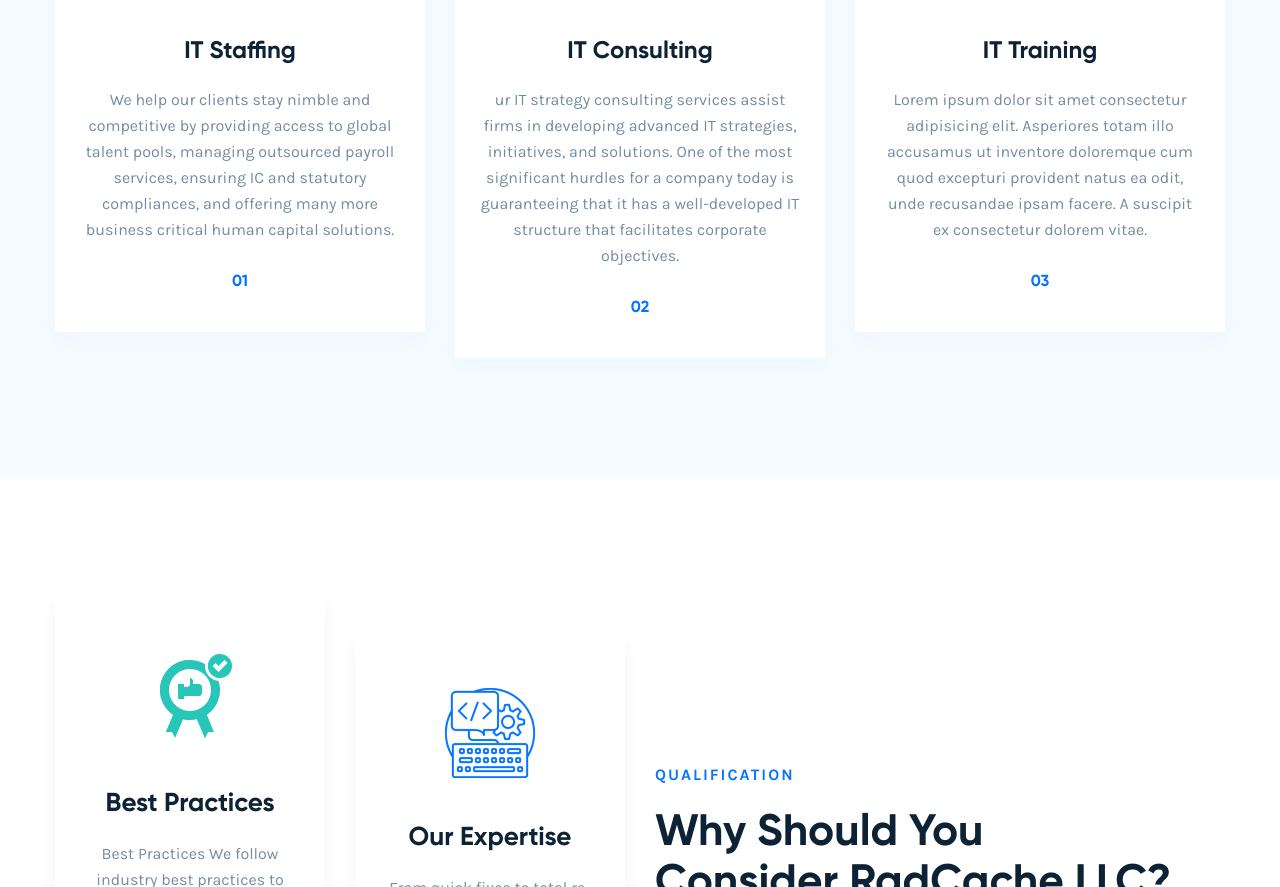
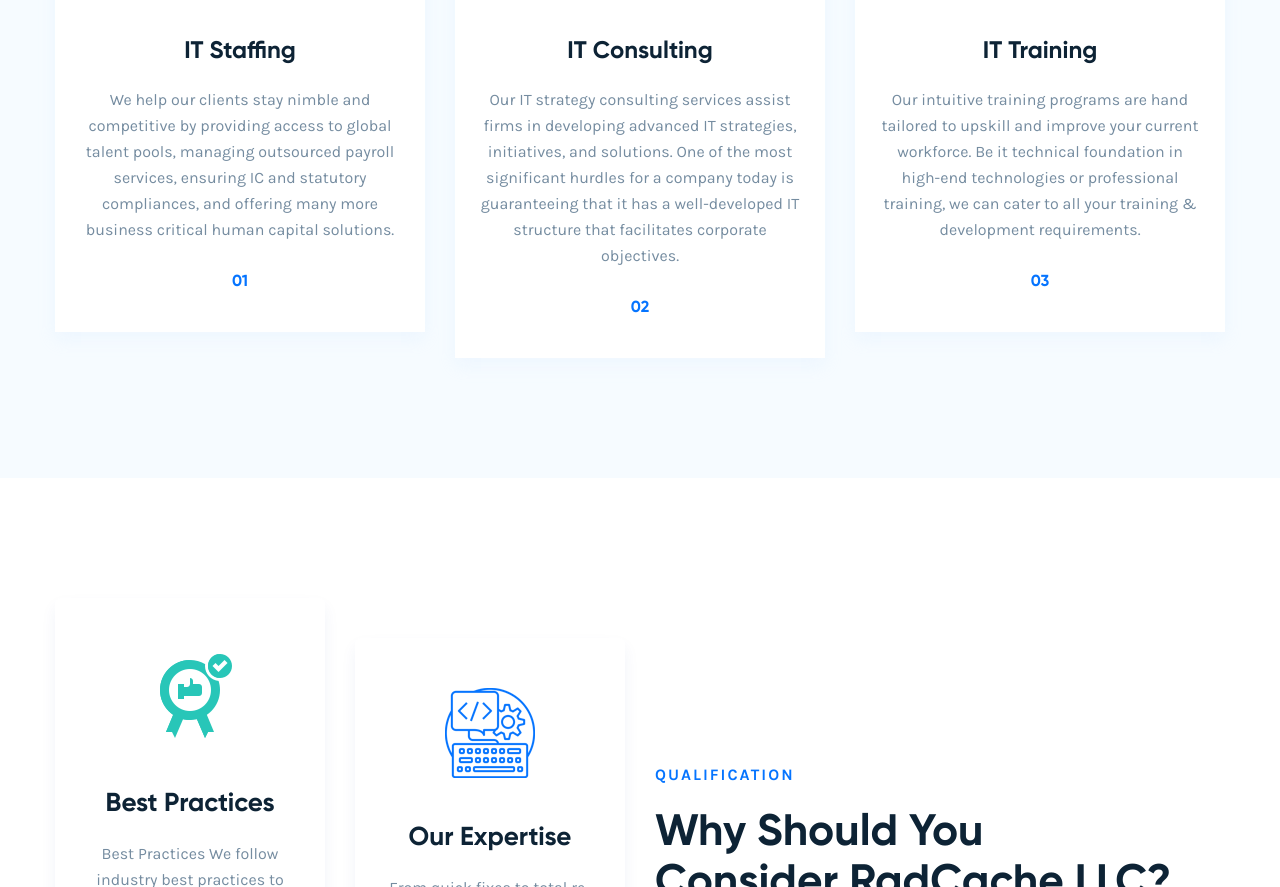
Before and after one commit to gitexpert/RadTech, a plain HTML site: page index.html in a window 1280 px wide. Shown: the part 1977-2864 px from the top of the page. Drawn offline with Linux system fonts and the light colour scheme.

Commit message:
IT training summ

```diff
--- a/index.html
+++ b/index.html
@@ -246,7 +246,7 @@
               <div class="service-info">
                 <h4>IT Consulting</h4>
                 <p>
-                  ur IT strategy consulting services assist firms in developing
+                  Our IT strategy consulting services assist firms in developing
                   advanced IT strategies, initiatives, and solutions. One of the
                   most significant hurdles for a company today is guaranteeing
                   that it has a well-developed IT structure that facilitates
@@ -264,10 +264,10 @@
               <div class="service-info">
                 <h4>IT Training</h4>
                 <p>
-                  Lorem ipsum dolor sit amet consectetur adipisicing elit.
-                  Asperiores totam illo accusamus ut inventore doloremque cum
-                  quod excepturi provident natus ea odit, unde recusandae ipsam
-                  facere. A suscipit ex consectetur dolorem vitae.
+                  Our intuitive training programs are hand tailored to
+                  upskill and improve your current workforce.
+                  Be it technical foundation in high-end technologies or professional training,
+                  we can cater to all your training & development requirements.
                 </p>
                 <h6>03</h6>
               </div>
```
